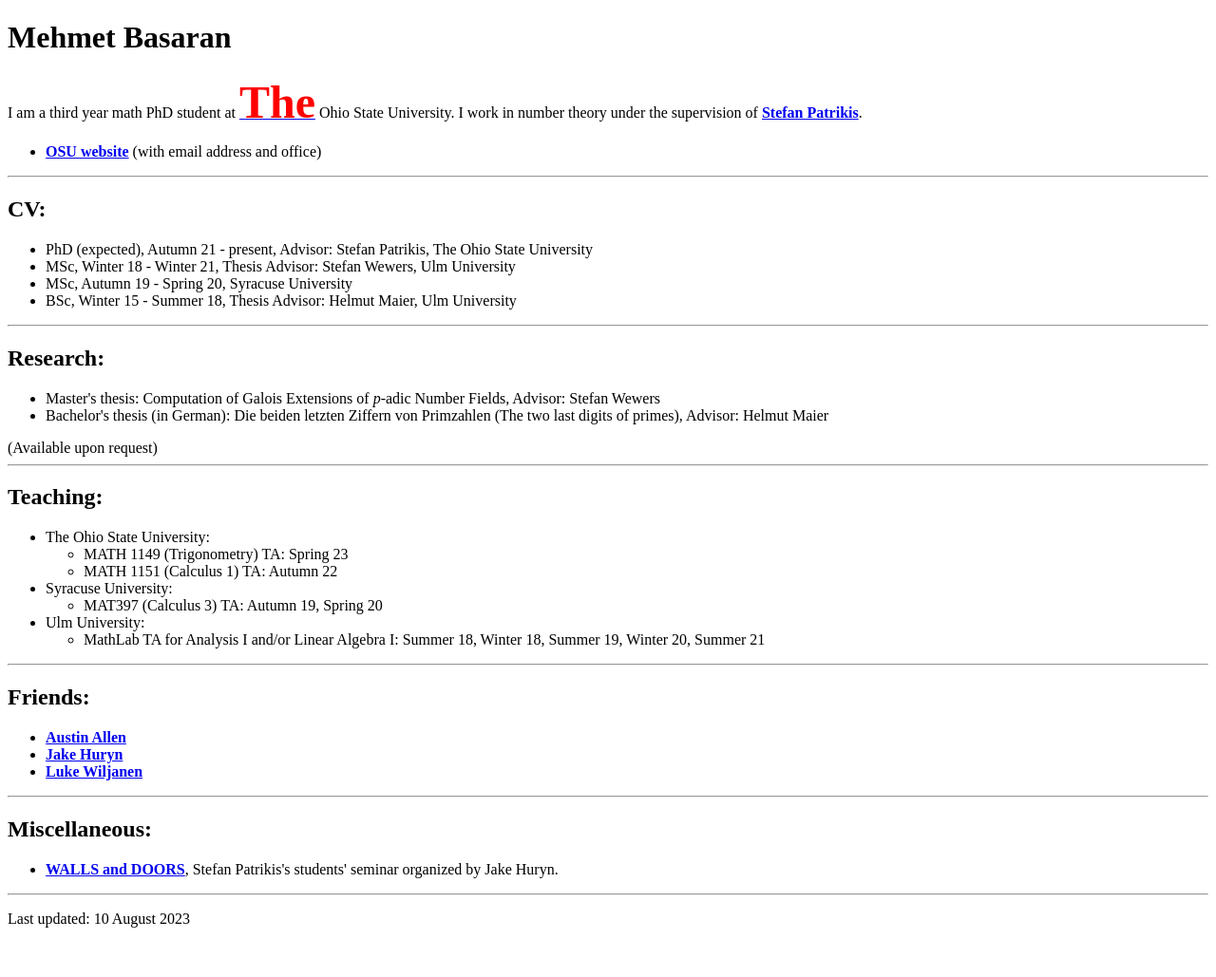
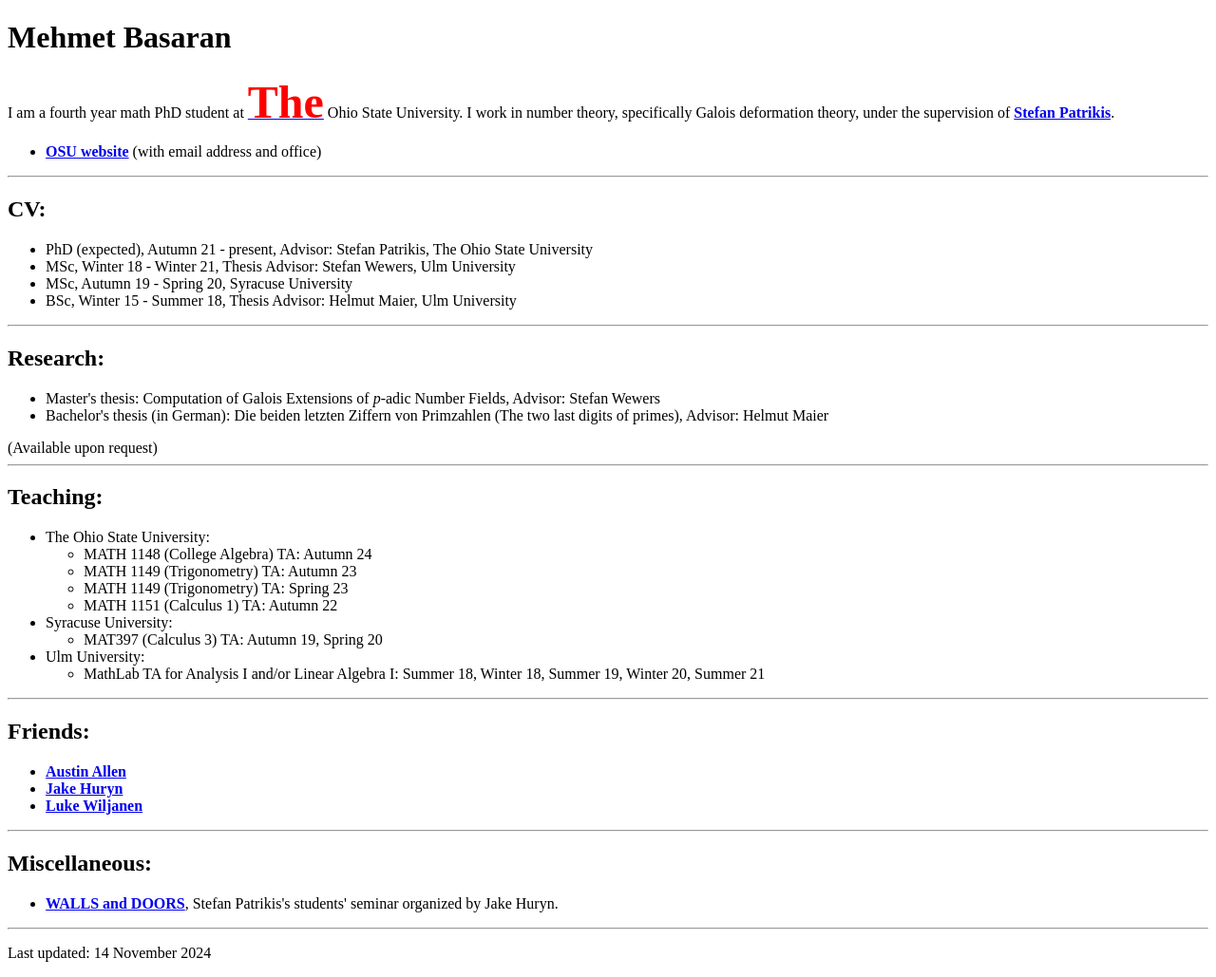
Before and after one commit to mbasaran97/mbasaran97, a plain HTML site: page index.html in a window 1280 px wide. Shown: the whole page at 95% size. Before the commit the page ends 993 px from the top, so only its background shows below. Drawn offline with Linux system fonts and the light colour scheme.

Commit message:
minor changes

```diff
--- a/index.html
+++ b/index.html
@@ -6,8 +6,8 @@
 
 <body>
 <h1>Mehmet Basaran</h1>
-<p>I am a third year math PhD student at <a href="https://www.osu.edu/" target="_blank">
-<span style="font-size:300%;font-weight:bold;color:#FF0000">The</span></a> Ohio State University. I work in number theory under the supervision of <a href="https://people.math.osu.edu/patrikis.1/" target="_blank">
+<p>I am a fourth year math PhD student at <a href="https://www.osu.edu/" target="_blank">
+<span style="font-size:300%;font-weight:bold;color:#FF0000">The</span></a> Ohio State University. I work in number theory, specifically Galois deformation theory, under the supervision of <a href="https://people.math.osu.edu/patrikis.1/" target="_blank">
 <b>Stefan Patrikis</b></a>.</p>
 <p>
 <ul>
@@ -42,6 +42,8 @@ Teaching:
 </h2>
 <ul> <li>The Ohio State University:
 <ul>
+<li>MATH 1148 (College Algebra) TA: Autumn 24</li>
+<li>MATH 1149 (Trigonometry) TA: Autumn 23</li>
 <li>MATH 1149 (Trigonometry) TA: Spring 23</li>
 <li>MATH 1151 (Calculus 1) TA: Autumn 22</li>
 </ul></li>
@@ -90,7 +92,7 @@ Miscellaneous:
 </p>
 <hr>
 <footer>
-<p>Last updated: 10 August 2023</p>
+<p>Last updated: 14 November 2024</p>
 </footer>
 </body>
 </html>
```
